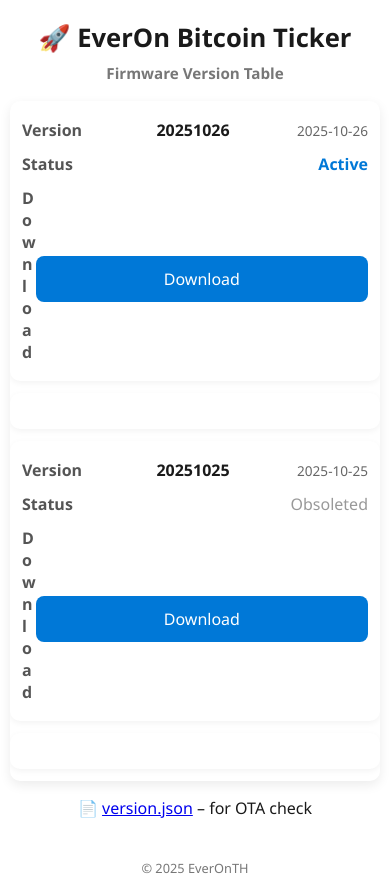
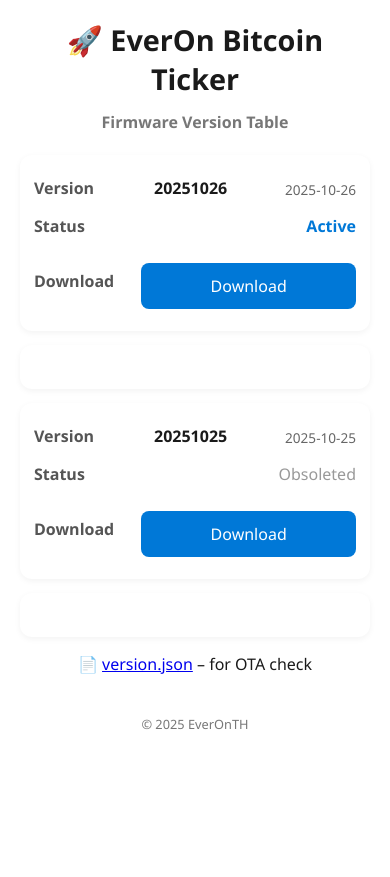
Before and after one commit to bankbab1/EverOnBitcoinTicker, a plain HTML site: page index.html in a window 390 px wide. After the commit the page ends 844 px from the top, so only its background shows below. Drawn offline with Linux system fonts and the light colour scheme.

Commit message:
Update index.html

```diff
--- a/index.html
+++ b/index.html
@@ -2,7 +2,7 @@
 <html lang="en">
 <head>
   <meta charset="UTF-8" />
-  <meta name="viewport" content="width=device-width, initial-scale=1.0, maximum-scale=1.0, user-scalable=no" />
+  <meta name="viewport" content="width=device-width, initial-scale=1.0, maximum-scale=1.0" />
   <title>EverOn Bitcoin Ticker – Firmware Versions</title>
   <style>
     :root {
@@ -12,41 +12,47 @@
       --bg: #fff;
       --text: #1a1a1a;
     }
-    * { box-sizing: border-box; }
-    html, body {
-      height: 100%;
-      margin: 0;
-      padding: 0;
+    * { box-sizing: border-box; margin: 0; padding: 0; }
+    body {
       font-family: "Segoe UI", Arial, sans-serif;
       background: var(--bg);
       color: var(--text);
+      padding: 20px;
       text-align: center;
-      -webkit-text-size-adjust: 100%;
     }
-    h1 { font-size: 1.8rem; margin: 10px 0 4px; }
-    h2 { font-size: 1rem; color: var(--muted); margin: 8px 0 18px; }
+
+    h1 {
+      font-size: 1.8rem;
+      margin-bottom: 0.3rem;
+      display: flex;
+      align-items: center;
+      justify-content: center;
+      gap: 8px;
+    }
+    h2 {
+      font-size: 1rem;
+      color: var(--muted);
+      margin: 0.8rem 0 1.4rem;
+    }
 
     table {
       width: 100%;
       max-width: 700px;
       margin: 0 auto;
       border-collapse: collapse;
-      border-radius: 10px;
-      overflow: hidden;
-      box-shadow: 0 4px 12px rgba(0,0,0,0.08);
     }
+
     th, td {
-      padding: 14px 16px;
+      padding: 12px 16px;
       border-bottom: 1px solid #eee;
       word-break: break-word;
     }
+
     th {
       background: #f3f3f3;
       font-weight: 600;
       font-size: 0.95rem;
     }
-    tr:last-child td { border-bottom: none; }
-    tr:hover td { background: #fafafa; }
 
     .status-active { color: var(--primary); font-weight: 600; }
     .status-obsolete { color: #999; }
@@ -54,19 +60,21 @@
     .download-btn {
       background: var(--primary);
       color: white;
-      padding: 10px 14px;
+      padding: 10px 18px;
       border-radius: 8px;
       text-decoration: none;
       font-size: 0.95rem;
       display: inline-block;
       transition: background 0.2s ease;
-      min-width: 100px;
+      white-space: nowrap;
     }
     .download-btn:hover { background: var(--primary-dark); }
 
     .release-date {
       font-size: 0.85rem;
       color: #666;
+      display: block;
+      margin-top: 2px;
     }
 
     .changelog {
@@ -86,28 +94,24 @@
       color: var(--muted);
     }
 
-    /* 📱 Fully mobile-friendly */
+    /* 📱 Mobile layout */
     @media (max-width: 700px) {
-      h1 { font-size: 1.6rem; }
-      h2 { font-size: 0.95rem; }
-      body { padding: 10px; }
-
       table, thead, tbody, th, td, tr { display: block; width: 100%; }
       thead { display: none; }
 
       tr {
         background: white;
-        margin-bottom: 12px;
-        border-radius: 10px;
+        margin-bottom: 14px;
+        border-radius: 12px;
         box-shadow: 0 2px 6px rgba(0,0,0,0.05);
-        padding: 12px;
+        padding: 14px;
       }
 
       td {
         display: flex;
         justify-content: space-between;
         align-items: center;
-        padding: 6px 0;
+        padding: 8px 0;
         border: none;
       }
 
@@ -119,14 +123,19 @@
         text-align: left;
       }
 
-      td span, td strong { flex: 2; text-align: right; }
+      td strong, td span, td a {
+        flex: 2;
+        text-align: right;
+      }
 
+      /* ✅ Make Download button full width and fix stacking */
       .download-btn {
         width: 100%;
+        display: block;
         text-align: center;
-        margin-top: 8px;
+        margin-top: 10px;
+        padding: 12px 0;
         font-size: 1rem;
-        padding: 12px 0;
       }
 
       .changelog {
@@ -173,7 +182,7 @@
 
           const versionTd = document.createElement('td');
           versionTd.setAttribute('data-label', 'Version');
-          versionTd.innerHTML = `<strong>${fw.version}</strong><br><span class="release-date">${fw.release_date}</span>`;
+          versionTd.innerHTML = `<strong>${fw.version}</strong><span class="release-date">${fw.release_date}</span>`;
 
           const statusTd = document.createElement('td');
           statusTd.setAttribute('data-label', 'Status');
@@ -194,7 +203,7 @@
           tr.appendChild(downloadTd);
           tbody.appendChild(tr);
 
-          // changelog section
+          // changelog toggle
           if (fw.changelog && fw.changelog.length > 0) {
             const logTr = document.createElement('tr');
             const logTd = document.createElement('td');
```
